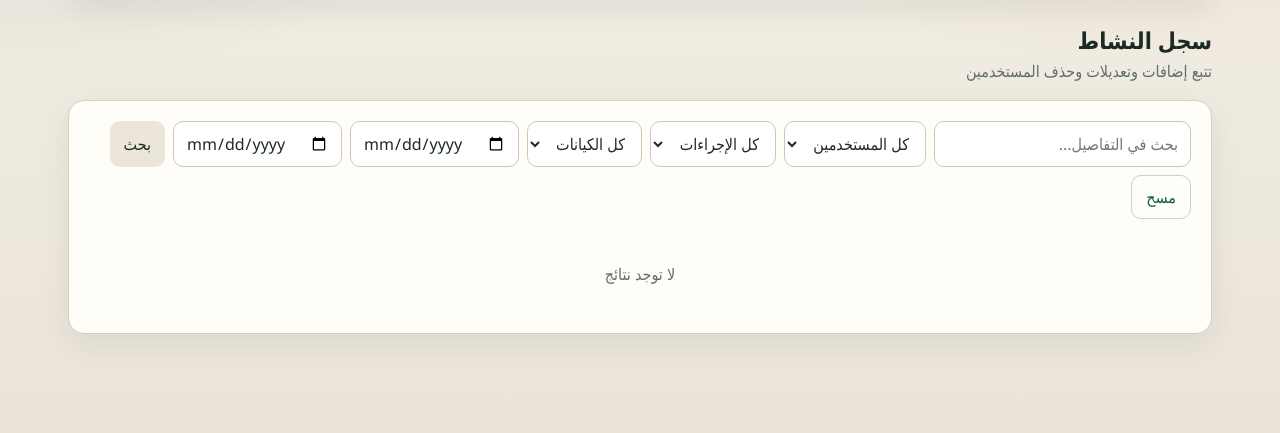
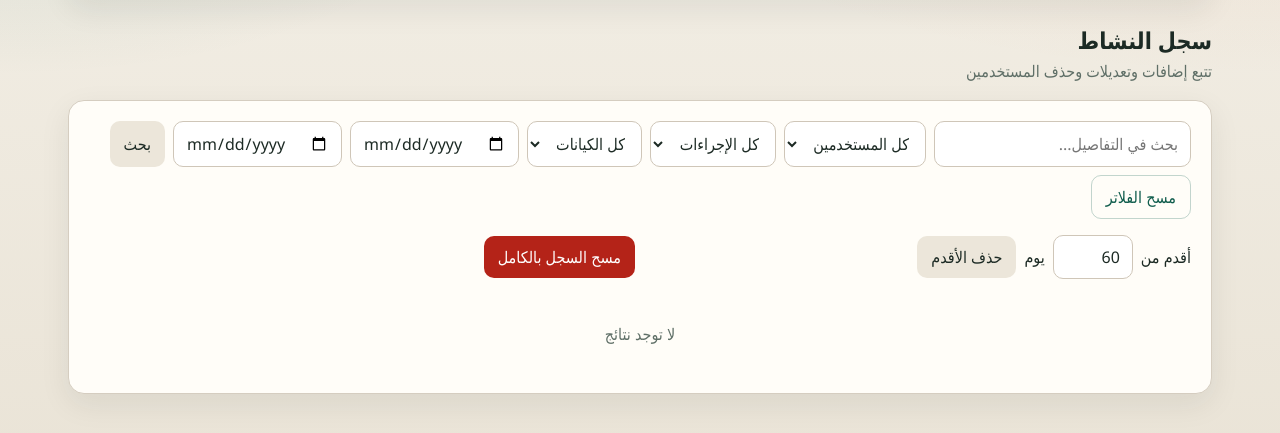
Before and after one commit to asmeal4/EngineerTraining, a FastAPI app: page /activity in a window 1280 px wide. Shown: the part 144-577 px from the top of the page. Run offline with FastAPI, Linux system fonts and the light colour scheme; the visitor is signed in with stand-in values (Sample User, id 1); data comes from the database, SQL or seed files in the repository; data that the repository does not hold is empty.

Commit message:
Add admin controls to clear activity log or entries older than 60 days.
Co-authored-by: Cursor <cursoragent@cursor.com>

```diff
--- a/app/main.py
+++ b/app/main.py
@@ -661,6 +661,30 @@ def activity_list(
     )
 
 
+@app.post("/activity/clear")
+def activity_clear(request: Request):
+    if (redir := auth.require_admin(request)):
+        return redir
+    deleted = services.clear_activity_log()
+    flash(request, f"تم مسح سجل النشاط بالكامل ({deleted} سجل)")
+    return RedirectResponse("/activity", status_code=303)
+
+
+@app.post("/activity/clear-older")
+async def activity_clear_older(request: Request):
+    if (redir := auth.require_admin(request)):
+        return redir
+    form = await request.form()
+    raw = (form.get("days") or "60").strip()
+    try:
+        days = max(1, int(raw))
+    except (TypeError, ValueError):
+        days = 60
+    deleted = services.clear_activity_older_than(days)
+    flash(request, f"تم حذف السجلات الأقدم من {days} يوم ({deleted} سجل)")
+    return RedirectResponse("/activity", status_code=303)
+
+
 # --- Backup ---
 
 @app.get("/backup", response_class=HTMLResponse)
--- a/app/services.py
+++ b/app/services.py
@@ -2,6 +2,7 @@
 from __future__ import annotations
 
 from pathlib import Path
+from datetime import datetime, timedelta
 from typing import Any, Optional
 
 from .auth import hash_password
@@ -154,6 +155,23 @@ def list_activity(
         )
         result.append(item)
     return result
+
+
+def clear_activity_log() -> int:
+    with db_session() as conn:
+        cur = conn.execute("DELETE FROM activity_log")
+        return int(cur.rowcount or 0)
+
+
+def clear_activity_older_than(days: int = 60) -> int:
+    days = max(1, int(days))
+    cutoff = (datetime.now() - timedelta(days=days)).strftime("%Y-%m-%d %H:%M:%S")
+    with db_session() as conn:
+        cur = conn.execute(
+            "DELETE FROM activity_log WHERE created_at < ?",
+            (cutoff,),
+        )
+        return int(cur.rowcount or 0)
 
 
 # ---------------------------------------------------------------------------
--- a/templates/activity.html
+++ b/templates/activity.html
@@ -33,9 +33,26 @@
       <input type="date" name="date_from" value="{{ date_from }}" title="من تاريخ">
       <input type="date" name="date_to" value="{{ date_to }}" title="إلى تاريخ">
       <button class="btn secondary" type="submit">بحث</button>
-      <a class="btn ghost" href="/activity">مسح</a>
+      <a class="btn ghost" href="/activity">مسح الفلاتر</a>
     </form>
   </div>
+
+  {% if is_admin %}
+  <div class="toolbar" style="margin-top:8px;gap:10px;flex-wrap:wrap;align-items:center">
+    <form method="post" action="/activity/clear-older" style="display:flex;gap:8px;align-items:center;flex-wrap:wrap"
+      onsubmit="var d=this.days.value||60; return confirm('حذف سجلات النشاط الأقدم من '+d+' يوم؟');">
+      <label for="days" style="margin:0">أقدم من</label>
+      <input id="days" type="number" name="days" min="1" value="60" style="width:5rem">
+      <span>يوم</span>
+      <button class="btn secondary" type="submit">حذف الأقدم</button>
+    </form>
+    <form method="post" action="/activity/clear" style="display:inline"
+      onsubmit="return confirm('مسح كل سجل النشاط؟ لا يمكن التراجع.');">
+      <button class="btn danger" type="submit">مسح السجل بالكامل</button>
+    </form>
+  </div>
+  {% endif %}
+
   {% if items %}
   <div class="table-wrap">
     <table>
```
